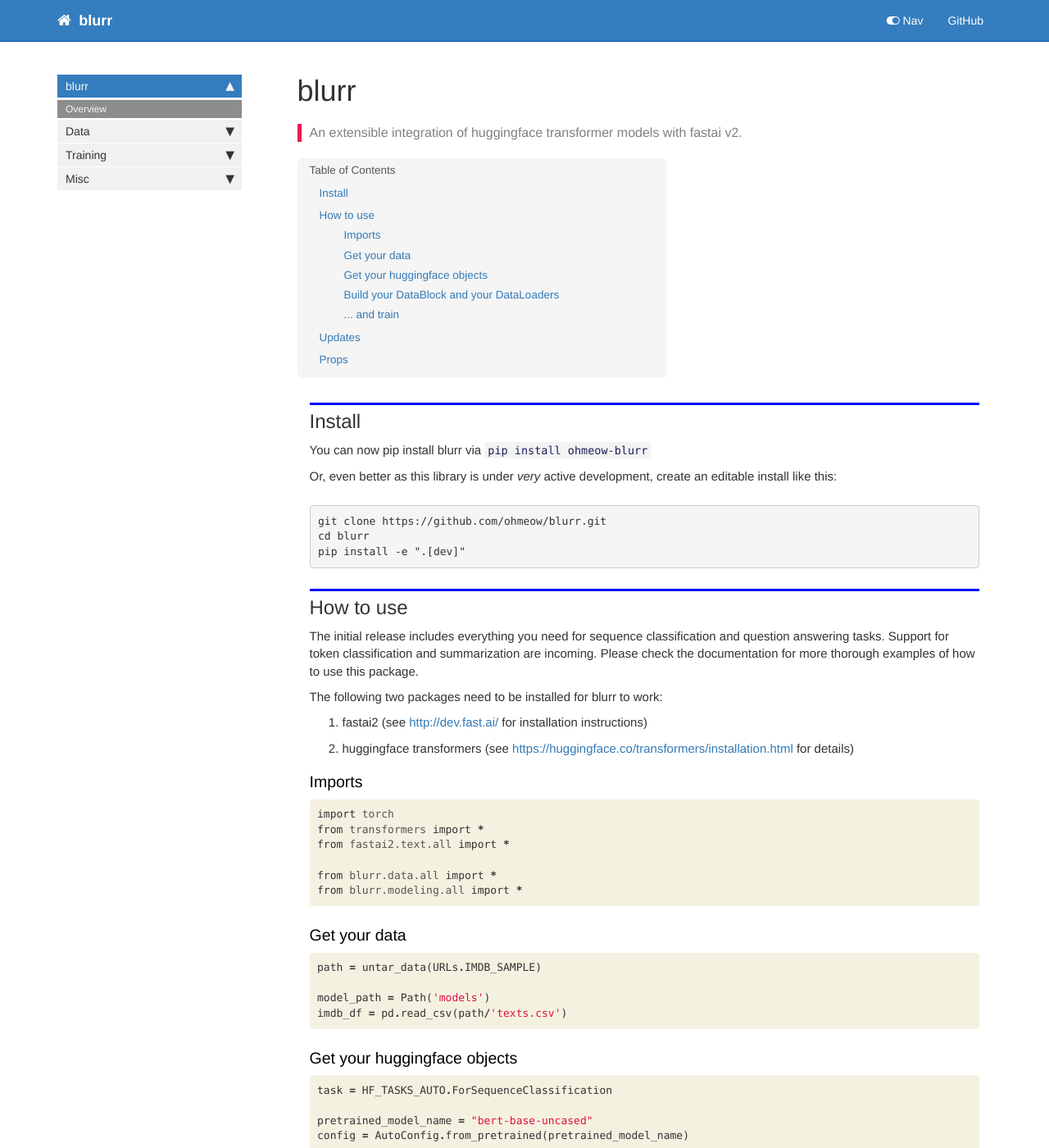
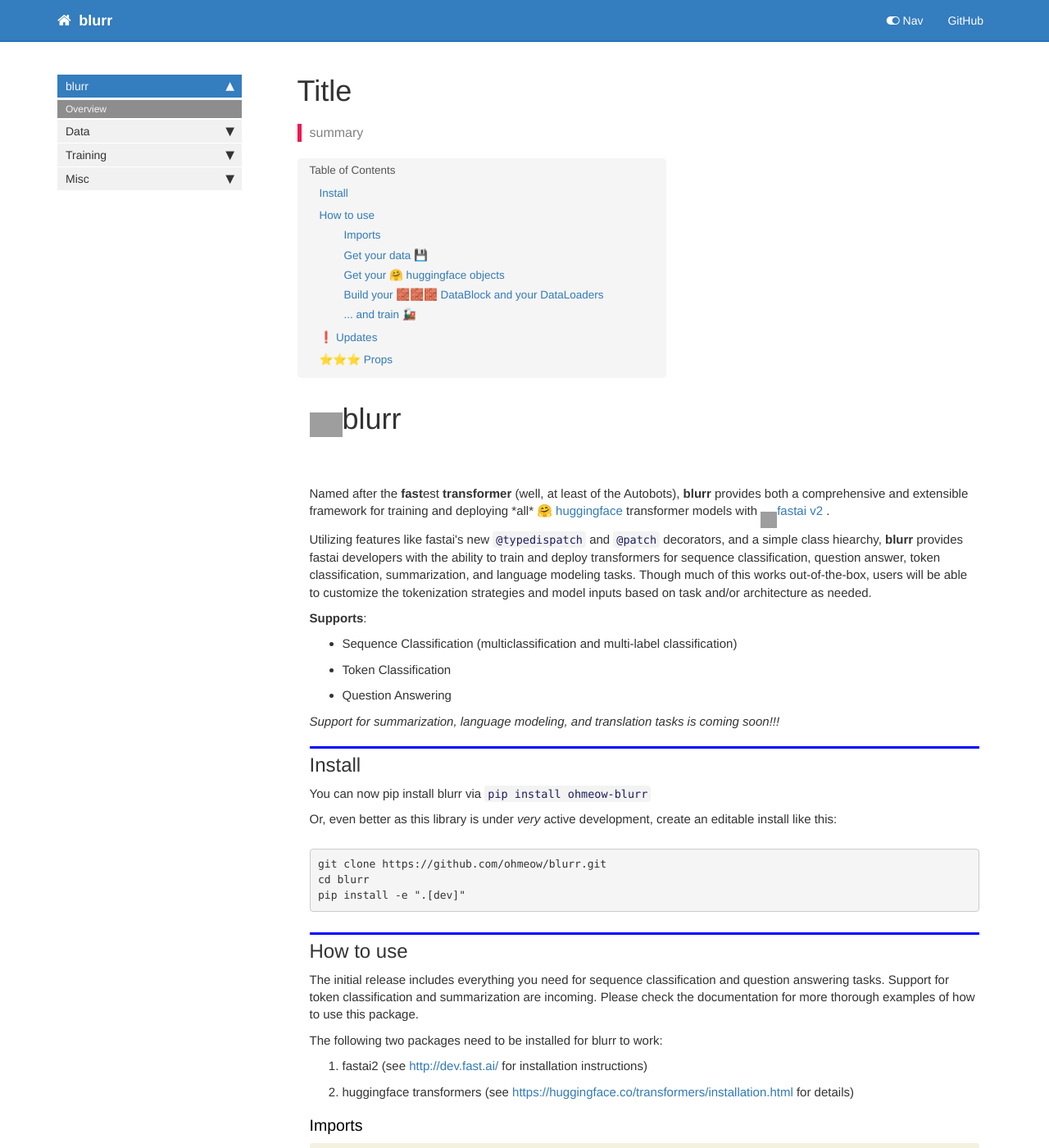
Before and after one commit to ohmeow/blurr, a Jekyll site: the page built from docs/index.html, in a window 1280 px wide and 1400 px high. Shown: the whole window at 82% size. Built offline with Jekyll 4.4.1, drawn with Linux system fonts in a browser that asks for light colours; nearby versions of some CDN libraries; comment, search, counter and statistics services are not loaded; some of the changed text lies outside the part shown; grey boxes are pictures that could not be loaded.

Commit message:
fancifying the readme

```diff
--- a/docs/index.html
+++ b/docs/index.html
@@ -1,12 +1,12 @@
 ---
 
-title: blurr
+title: Title
 
 keywords: fastai
 sidebar: home_sidebar
 
-summary: "An extensible integration of huggingface transformer models with fastai v2."
-description: "An extensible integration of huggingface transformer models with fastai v2."
+summary: "summary"
+description: "summary"
 ---
 <!--
 
@@ -27,6 +27,33 @@ description: "An extensible integration of huggingface transformer models with f
 </div>
     {% endraw %}
 
+<div class="cell border-box-sizing text_cell rendered"><div class="inner_cell">
+<div class="text_cell_render border-box-sizing rendered_html">
+<p><h1>
+    <img src="https://ohmeow.github.io/blurr/images/blurr-logo.png" style="width:40px;float:left;"/> blurr
+</h1></p>
+<div style="margin-top:60px;">
+    Named after the <b>fast</b>est <b>transformer</b> (well, at least of the Autobots),
+    <b>blurr</b> provides both a comprehensive and extensible framework for training and deploying *all* 🤗
+    <a href="https://huggingface.co/transformers/">huggingface</a> transformer models with
+    <div style="display:inline-block">
+        <a href="http://dev.fast.ai/">
+            <img src="https://avatars0.githubusercontent.com/u/20547620?s=200&v=4" style="width:20px;float:left" />
+            fastai v2
+        </a>.
+    </div>
+</div><p>Utilizing features like fastai's new <code>@typedispatch</code> and <code>@patch</code> decorators, and a simple class hiearchy, <strong>blurr</strong> provides fastai developers with the ability to train and deploy transformers for sequence classification, question answer, token classification, summarization, and language modeling tasks. Though much of this works out-of-the-box, users will be able to customize the tokenization strategies and model inputs based on task and/or architecture as needed.</p>
+<p><strong>Supports</strong>:</p>
+<ul>
+<li>Sequence Classification (multiclassification and multi-label classification)</li>
+<li>Token Classification</li>
+<li>Question Answering</li>
+</ul>
+<p><em>Support for summarization, language modeling, and translation tasks is coming soon!!!</em></p>
+
+</div>
+</div>
+</div>
 <div class="cell border-box-sizing text_cell rendered"><div class="inner_cell">
 <div class="text_cell_render border-box-sizing rendered_html">
 <h2 id="Install">Install<a class="anchor-link" href="#Install"> </a></h2>
@@ -93,7 +120,7 @@ pip install -e ".[dev]"</code></pre>
 
 <div class="cell border-box-sizing text_cell rendered"><div class="inner_cell">
 <div class="text_cell_render border-box-sizing rendered_html">
-<h3 id="Get-your-data">Get your data<a class="anchor-link" href="#Get-your-data"> </a></h3>
+<h3 id="Get-your-data-&#128190;">Get your data &#128190;<a class="anchor-link" href="#Get-your-data-&#128190;"> </a></h3>
 </div>
 </div>
 </div>
@@ -119,7 +146,7 @@ pip install -e ".[dev]"</code></pre>
 
 <div class="cell border-box-sizing text_cell rendered"><div class="inner_cell">
 <div class="text_cell_render border-box-sizing rendered_html">
-<h3 id="Get-your-huggingface-objects">Get your huggingface objects<a class="anchor-link" href="#Get-your-huggingface-objects"> </a></h3>
+<h3 id="Get-your-&#129303;-huggingface-objects">Get your &#129303; huggingface objects<a class="anchor-link" href="#Get-your-&#129303;-huggingface-objects"> </a></h3>
 </div>
 </div>
 </div>
@@ -149,7 +176,7 @@ pip install -e ".[dev]"</code></pre>
 
 <div class="cell border-box-sizing text_cell rendered"><div class="inner_cell">
 <div class="text_cell_render border-box-sizing rendered_html">
-<h3 id="Build-your-DataBlock-and-your-DataLoaders">Build your DataBlock and your DataLoaders<a class="anchor-link" href="#Build-your-DataBlock-and-your-DataLoaders"> </a></h3>
+<h3 id="Build-your-&#129521;&#129521;&#129521;-DataBlock-and-your-DataLoaders">Build your &#129521;&#129521;&#129521; DataBlock and your DataLoaders<a class="anchor-link" href="#Build-your-&#129521;&#129521;&#129521;-DataBlock-and-your-DataLoaders"> </a></h3>
 </div>
 </div>
 </div>
@@ -230,7 +257,7 @@ pip install -e ".[dev]"</code></pre>
 
 <div class="cell border-box-sizing text_cell rendered"><div class="inner_cell">
 <div class="text_cell_render border-box-sizing rendered_html">
-<h3 id="...-and-train">... and train<a class="anchor-link" href="#...-and-train"> </a></h3>
+<h3 id="...-and-train-&#128642;">... and train &#128642;<a class="anchor-link" href="#...-and-train-&#128642;"> </a></h3>
 </div>
 </div>
 </div>
@@ -380,7 +407,7 @@ pip install -e ".[dev]"</code></pre>
 
 <div class="cell border-box-sizing text_cell rendered"><div class="inner_cell">
 <div class="text_cell_render border-box-sizing rendered_html">
-<h2 id="Updates">Updates<a class="anchor-link" href="#Updates"> </a></h2><p><strong>05/17/2020</strong></p>
+<h2 id="&#10071;-Updates">&#10071; Updates<a class="anchor-link" href="#&#10071;-Updates"> </a></h2><p><strong>05/17/2020</strong></p>
 <ul>
 <li>Major code restructuring to make it easier to build out the library.</li>
 <li><a href="/blurr/data-core#HF_TokenizerTransform"><code>HF_TokenizerTransform</code></a> replaces <code>HF_Tokenizer</code>, handling the tokenization and numericalization in one place.  DataBlock code has been dramatically simplified.</li>
@@ -402,7 +429,7 @@ pip install -e ".[dev]"</code></pre>
 </div>
 <div class="cell border-box-sizing text_cell rendered"><div class="inner_cell">
 <div class="text_cell_render border-box-sizing rendered_html">
-<h2 id="Props">Props<a class="anchor-link" href="#Props"> </a></h2><p>A word of gratitude to the following individuals, repos, and articles upon which much of this work is inspired from:</p>
+<h2 id="&#11088;&#11088;&#11088;-Props">&#11088;&#11088;&#11088; Props<a class="anchor-link" href="#&#11088;&#11088;&#11088;-Props"> </a></h2><p>A word of gratitude to the following individuals, repos, and articles upon which much of this work is inspired from:</p>
 <ul>
 <li>The wonderful community that is the <a href="https://forums.fast.ai/">fastai forum</a> and especially the tireless work of both Jeremy and Sylvain in building this amazing framework and place to learn deep learning.</li>
 <li>All the great tokenizers, transformers, docs and examples over at <a href="https://huggingface.co/">huggingface</a></li>
```
Also changed, not shown: README.md, 1 other file.
